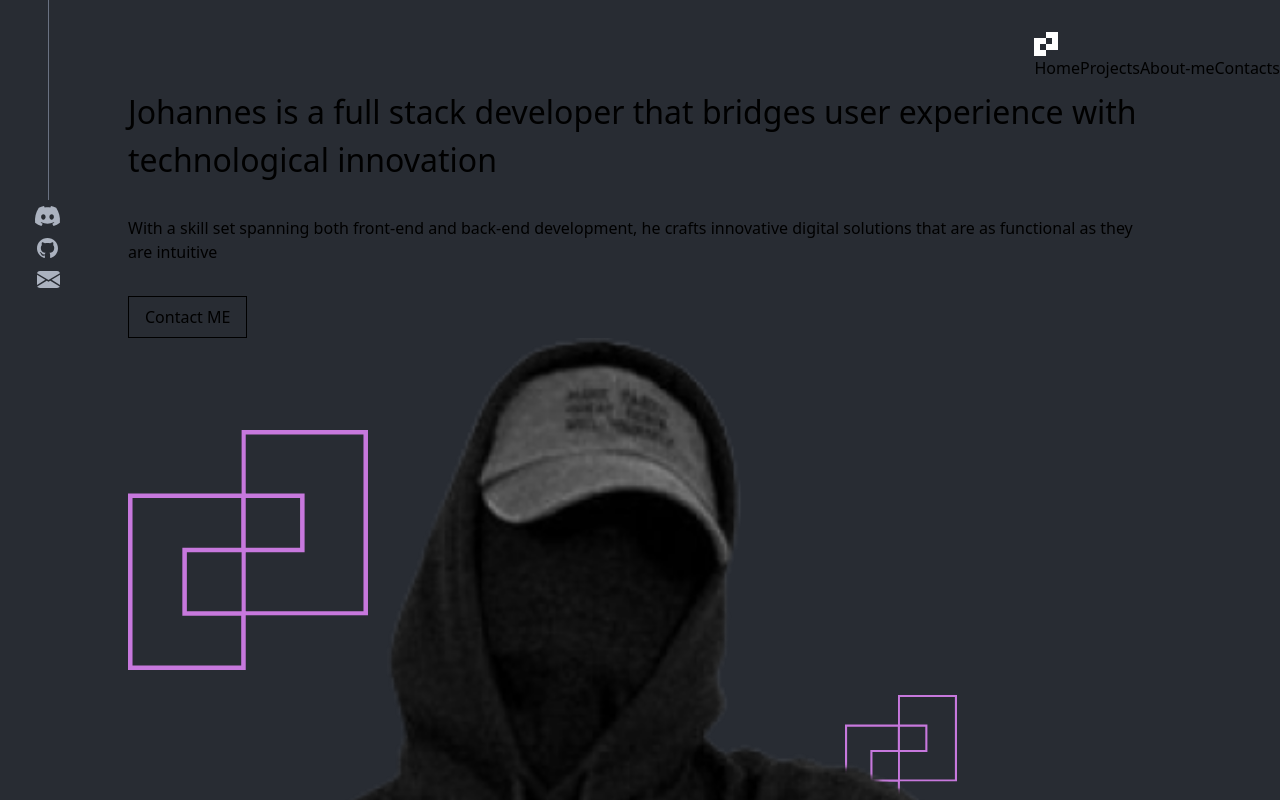
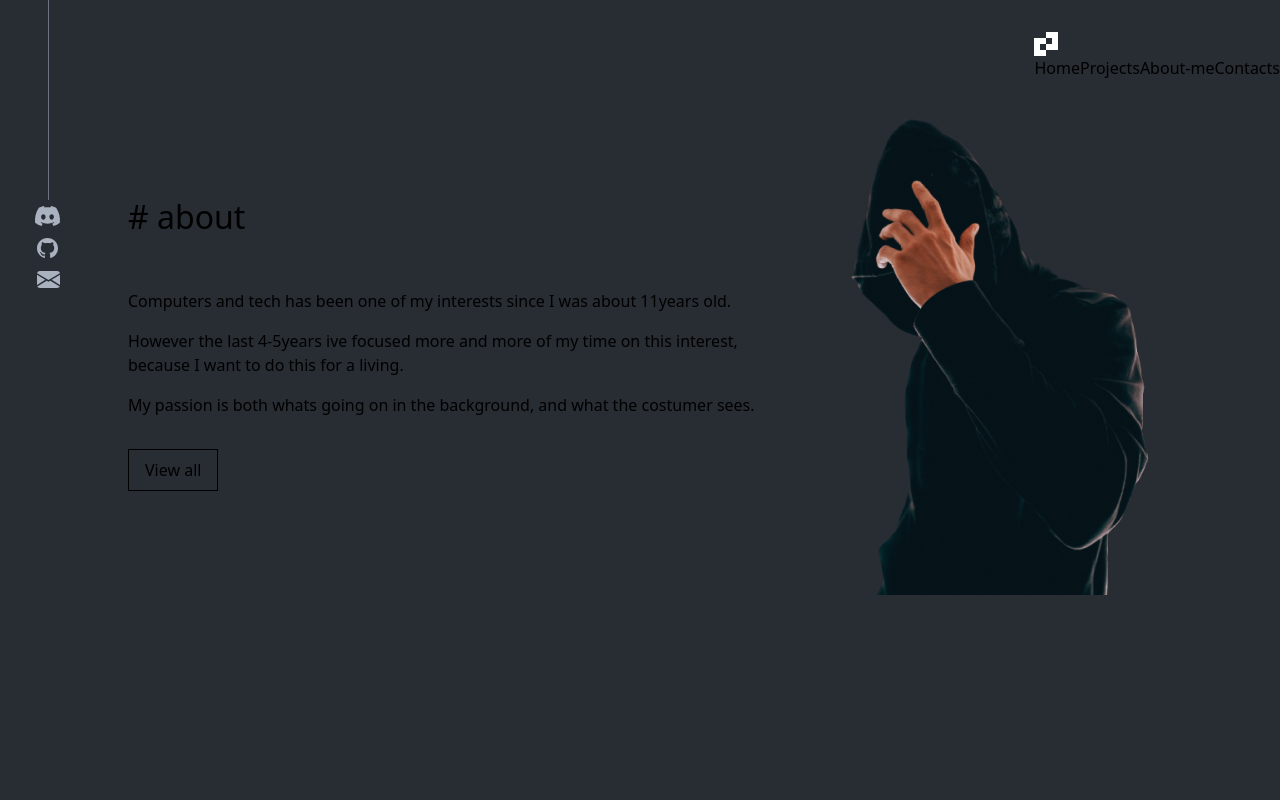
Before and after one commit to johannes-code/portfolio_v2, a React (Vite) app: page / in a window 1280 px wide. Shown: the top 800 px of the page. Built offline with nearby package versions, Linux system fonts and the light colour scheme.

Commit message:
about section is up and running

```diff
--- a/src/App.jsx
+++ b/src/App.jsx
@@ -1,9 +1,10 @@
 import "./App.css";
 import { Header } from "./components/header/header";
-import { Hero } from "./components/hero/hero";
-import { Projects } from "./components/projects/Projects";
-import { Quote } from "./components/quote/Quote";
-import { Skills } from "./components/skills/Skills";
+// import { Hero } from "./components/hero/hero";
+// import { Projects } from "./components/projects/Projects";
+// import { Quote } from "./components/quote/Quote";
+// import { Skills } from "./components/skills/Skills";
+import { About } from "./components/about/About";
 
 function App() {
   // console.log(header.home)
@@ -11,10 +12,11 @@ function App() {
     <>
       <Header />
       <div className="container_content">
-        <Hero />
-        <Quote />
-        <Projects />
-        <Skills />
+        {/* <Hero /> */}
+        {/* <Quote /> */}
+        {/* <Projects /> */}
+        {/* <Skills /> */}
+        <About />
       </div>
     </>
   );
--- /dev/null
+++ b/src/components/about/About.jsx
@@ -0,0 +1,26 @@
+import data from "../../locales/en.json";
+import styles from "./about.module.css";
+import button from "../button/button.module.css";
+
+export const About = () => {
+  const aboutData = data.pages.about;
+
+  return (
+    <section className={styles.about}>
+      <div className={styles.about_content}>
+        <h2 className={styles.h2}>{data.pages.home.about.title}</h2>
+        <div className={styles.about_text}>
+          {aboutData.description.map((desc, index) => (
+            <p key={index} className={styles.about_description}>
+              {desc}
+            </p>
+          ))}
+        </div>
+        <a href="/about me" className={button._button_button_primary}>
+          {data.pages.home.about.button}
+        </a>
+      </div>
+      <img src="/public/about-me.png" alt="About Me" className="about_image" />
+    </section>
+  );
+};
--- /dev/null
+++ b/src/components/about/about.module.css
@@ -0,0 +1,50 @@
+.about {
+  display: flex;
+  gap: 32px;
+  flex-wrap: wrap;
+  justify-content: space-between;
+  align-items: center;
+}
+
+.about_content {
+  flex: 1 1 0;
+  min-width: 300px;
+}
+
+.about_text {
+  margin-bottom: 32px;
+  margin-top: 48px;
+  display: flex;
+  flex-direction: column;
+  gap: 16px;
+}
+
+.about_description {
+  color: var(--gray);
+}
+
+.h2 {
+  font-size: 32px;
+  font-weight: 500;
+  position: relative;
+  float: none;
+  clear: both;
+  display: inline-block;
+}
+
+.h2::before {
+  content: "# ";
+  color: var(--primary);
+}
+
+.h2::after {
+  content: "";
+  display: block;
+  width: 10vw;
+  height: 1px;
+  background-color: var(--primary);
+  position: absolute;
+  transform: translate(100%, -50%);
+  right: -16px;
+  top: 50%;
+}
--- a/src/components/header/header.jsx
+++ b/src/components/header/header.jsx
@@ -3,7 +3,6 @@ import styles from "./header.module.css";
 import { MediaHeader } from "./MediaHeader";
 
 export const Header = () => {
-  console.log(data);
   return (
     <header className={styles.header}>
       <div className={styles.container}>
@@ -18,7 +17,7 @@ export const Header = () => {
           </ul>
         </div>
       </div>
-      {/* Create minor components if you want */}
+
       <MediaHeader />
     </header>
   );
--- a/src/locales/en.json
+++ b/src/locales/en.json
@@ -74,12 +74,11 @@
       "inProgress": "unfinished"
     },
     "about": {
-      "description": "Who am I",
-      "about": {
-        "description": [
-          "Computers and tech has been one of my interests since I was about 11years old.",
-          "However the last 4-5years ive focused more and more of my time on this interest, because I want to do this for a living.",
-          "My passion is both whats going on in the background, and what the costumer sees."
+      "head": "Who am I",
+      "description": [
+         "Computers and tech has been one of my interests since I was about 11years old.",
+         "However the last 4-5years ive focused more and more of my time on this interest, because I want to do this for a living.",
+         "My passion is both whats going on in the background, and what the costumer sees."
         ]
       },
       "skills": {
@@ -95,12 +94,8 @@
           "I love 80's car movies"
         ]
       }
+
     },
-    "contacts": {
-      "description": "How to contact me"
-    }
-  },
-
   "quotes": {
     "Dr_who": {
       "text": "With great power comes great electricity bill",
@@ -199,6 +194,4 @@
     "telegram": "./public/assets/images/icons/telegram.svg",
     "twitter": "./public/assets/images/icons/twitter.svg"
   }
-
-
 }
```
